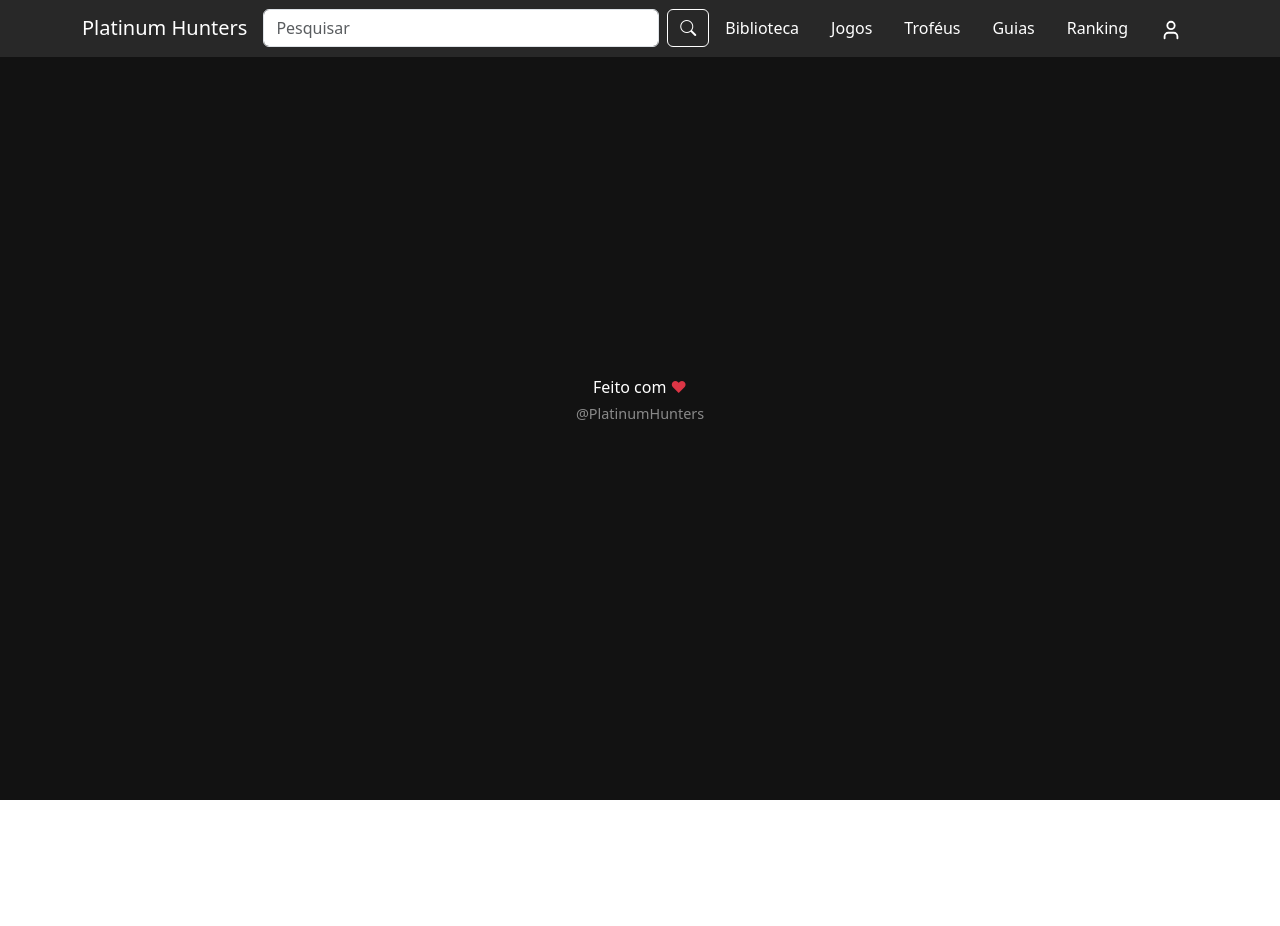
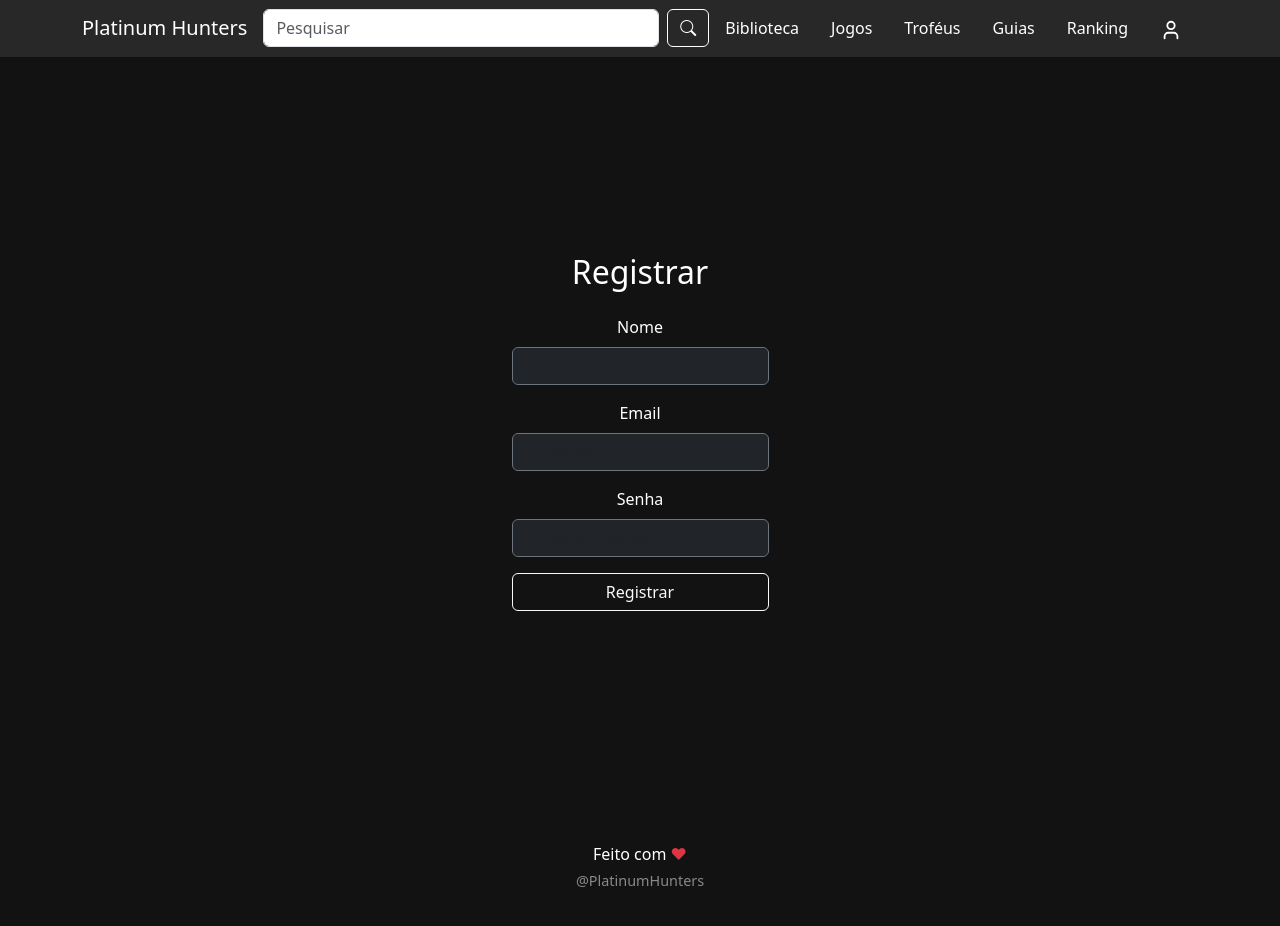
Before and after one commit to cassio455/PlatinumHunters, a React (Vite) app: page /user/signup in a window 1280 px wide. Shown: the top 926 px of the page. Before the commit the page ends 800 px from the top, so only its background shows below. Built offline with nearby package versions, Linux system fonts and the light colour scheme.

Commit message:
adiciona suporte ao Redux e implementa páginas de login e cadastro.

```diff
--- a/package.json
+++ b/package.json
@@ -10,6 +10,7 @@
     "preview": "vite preview"
   },
   "dependencies": {
+    "@reduxjs/toolkit": "^2.9.0",
     "bootstrap": "^5.3.8",
     "bootstrap-icons": "^1.13.1",
     "lucide-react": "^0.544.0",
@@ -17,6 +18,7 @@
     "react-bootstrap": "^2.10.10",
     "react-dom": "^19.1.1",
     "react-hook-form": "^7.63.0",
+    "react-redux": "^9.2.0",
     "react-router-dom": "^7.9.1"
   },
   "devDependencies": {
--- a/src/App.jsx
+++ b/src/App.jsx
@@ -10,7 +10,7 @@ import Biblioteca from "./pages/Biblioteca";
 import Detalhes from "./pages/Biblioteca/detalhes";
 import Login from "./pages/User/Login";
 import Challenge from "./RankingScreens/Challenge"
-
+import SignUp from "./pages/User/SignUp";
 function App() {
   return (
     <Router>
@@ -25,6 +25,7 @@ function App() {
           <Route path="/ranking" element={<Ranking />} />
           <Route path="/challenge" element={<Challenge />} />
           <Route path="/user/login" element={<Login />} />
+          <Route path="/user/signup" element={<SignUp />} />
         </Routes>
       <Footer />
     </Router>
--- /dev/null
+++ b/src/app/store.js
@@ -0,0 +1,8 @@
+// setup inicial
+import { configureStore } from '@reduxjs/toolkit'
+
+export const store = configureStore({
+  reducer: {
+
+  },
+})
--- a/src/main.jsx
+++ b/src/main.jsx
@@ -5,9 +5,13 @@ import { StrictMode } from 'react'
 import { createRoot } from 'react-dom/client'
 import './index.css'
 import App from './App.jsx'
+import { store } from './app/store'
+import { Provider } from 'react-redux'
 
 createRoot(document.getElementById('root')).render(
   <StrictMode>
-    <App />
+    <Provider store={store}>
+      <App />
+    </Provider>
   </StrictMode>,
 )
--- a/src/pages/User/Login.jsx
+++ b/src/pages/User/Login.jsx
@@ -2,12 +2,7 @@ import React, { useEffect } from 'react';
 import { useForm } from 'react-hook-form';
 import { InputGroup, Form, Button, Card, Container } from 'react-bootstrap';
 import { useNavigate } from 'react-router-dom';
-
-const MOCK_USER = {
-  email: 'admin123@gmail.com',
-  password: '12345678',
-  token: 'TESTETESTE',
-};
+import { MOCK_USER } from './userMock';
 
 const Login = () => {
   const { register, handleSubmit, formState: { errors }, setError } = useForm();
--- /dev/null
+++ b/src/pages/User/SignUp.jsx
@@ -0,0 +1,84 @@
+import { useForm } from 'react-hook-form';
+import { InputGroup, Form, Button, Card, Container, Alert } from 'react-bootstrap';
+import { useNavigate } from 'react-router-dom';
+import { MOCK_USER } from './userMock';
+import { useState } from 'react';
+
+const SignUp = () => {
+  const { register, handleSubmit, formState: { errors }, setError, reset } = useForm();
+  const navigate = useNavigate();
+  const [success, setSuccess] = useState("");
+  // simulacao
+  const onSubmit = (data) => {
+    if (data.email === MOCK_USER.email) {
+      setError('email', { type: 'manual', message: 'Email já cadastrado.' });
+      return;
+    }
+    localStorage.setItem('token', MOCK_USER.token);
+    setSuccess('Cadastro realizado com sucesso! Redirecionando...');
+    setTimeout(() => {
+      navigate('/main');
+    }, 1500);
+    reset();
+  };
+
+  return (
+    <Container className="d-flex align-items-center justify-content-center" style={{ minHeight: '100vh', maxWidth: '400px', width: '100%' }}>
+        <Card.Body className="p-4">
+          <h2 className="mb-4 text-center">Registrar</h2>
+          {success && <Alert variant="success">{success}</Alert>}
+          <Form onSubmit={handleSubmit(onSubmit)}>
+            <Form.Group className="mb-3" controlId="formName">
+              <Form.Label>Nome</Form.Label>
+              <InputGroup>
+                <Form.Control
+                  type="text"
+                  placeholder="Digite seu nome"
+                  className="bg-dark text-white border-secondary"
+                  {...register('name', { required: 'Nome obrigatório' })}
+                  isInvalid={!!errors.name}
+                />
+              </InputGroup>
+              <Form.Control.Feedback type="invalid">
+                {errors.name?.message}
+              </Form.Control.Feedback>
+            </Form.Group>
+            <Form.Group className="mb-3" controlId="formEmail">
+              <Form.Label>Email</Form.Label>
+              <InputGroup>
+                <Form.Control
+                  type="email"
+                  placeholder="Digite seu email"
+                  className="bg-dark text-white border-secondary"
+                  {...register('email', { required: 'Email obrigatório' })}
+                  isInvalid={!!errors.email}
+                />
+              </InputGroup>
+              <Form.Control.Feedback type="invalid">
+                {errors.email?.message}
+              </Form.Control.Feedback>
+            </Form.Group>
+            <Form.Group className="mb-3" controlId="formPassword">
+                  <Form.Label>Senha</Form.Label>
+                  <InputGroup>
+                    <Form.Control
+                      type="password"
+                      placeholder="Digite sua senha"
+                      className="bg-dark text-white border-secondary"
+                      {...register('password', { required: 'Senha obrigatória' })}
+                      isInvalid={!!errors.password}
+                    />
+                  </InputGroup>
+                  <Form.Control.Feedback type="invalid">
+                    {errors.password?.message}
+                  </Form.Control.Feedback>
+                </Form.Group>
+            <Button variant="outline-light" type="submit" className="w-100">
+              Registrar
+            </Button>
+          </Form>
+        </Card.Body>
+    </Container>
+  );
+};
+export default SignUp;
--- /dev/null
+++ b/src/pages/User/userMock.js
@@ -0,0 +1,5 @@
+export const MOCK_USER = {
+  email: 'admin123@gmail.com',
+  password: '12345678',
+  token: 'TESTETESTE',
+};
--- a/src/sample.js
+++ b/src/sample.js
@@ -223,7 +223,7 @@ export const trophyData = [
     dateEarned: "2024-03-05"
   }
 ];
-// ainda não usado.
+
 export const TROPHY_TYPES = {
   BRONZE: 'Bronze',
   SILVER: 'Prata',
```
Also changed, not shown: 1 other file (tests, documents, lock files or other folders).
